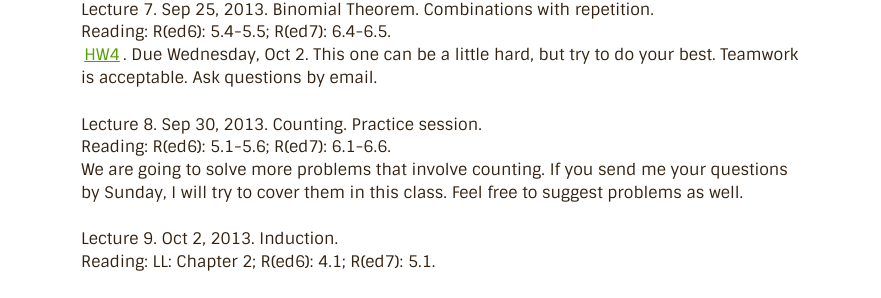
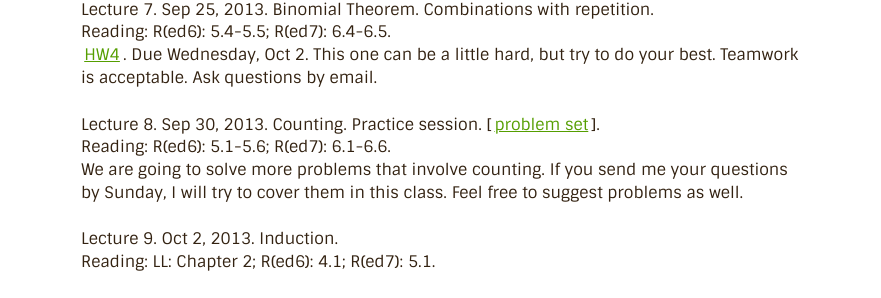
Before and after one commit to a-nikolaev/a-nikolaev.github.io, a Jekyll site: the page built from ds/index.markdown, in a window 1280 px wide. Shown: the part 657-955 px from the top of the page, without its empty margins (199-1080 px from the left). Built offline with Jekyll 4.4.1, drawn with Linux system fonts in a browser that asks for light colours; Markdown is read by kramdown in place of the engine named in the settings.

Commit message:
added cc3, the problem set for the lecture 8

```diff
--- a/ds/index.markdown
+++ b/ds/index.markdown
@@ -36,7 +36,7 @@ Reading: R(ed6): 5.4-5.5; R(ed7): 6.4-6.5.
 [HW4](/ds/docs/hw4.pdf). Due Wednesday, Oct 2. This one can be a little hard, but try to do your best.
 Teamwork is acceptable. Ask questions by email.
 
-Lecture 8. Sep 30, 2013. Counting. Practice session.
+Lecture 8. Sep 30, 2013. Counting. Practice session. [[problem set](/ds/docs/cc3.pdf)].
 Reading: R(ed6): 5.1-5.6; R(ed7): 6.1-6.6.
 We are going to solve more problems that involve counting.
 If you send me your questions by Sunday, I will try to cover them in this class.
```
Also changed, not shown: 1 other file.
